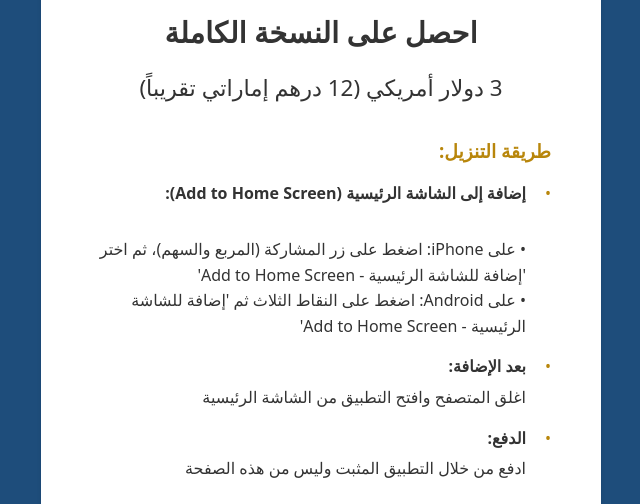
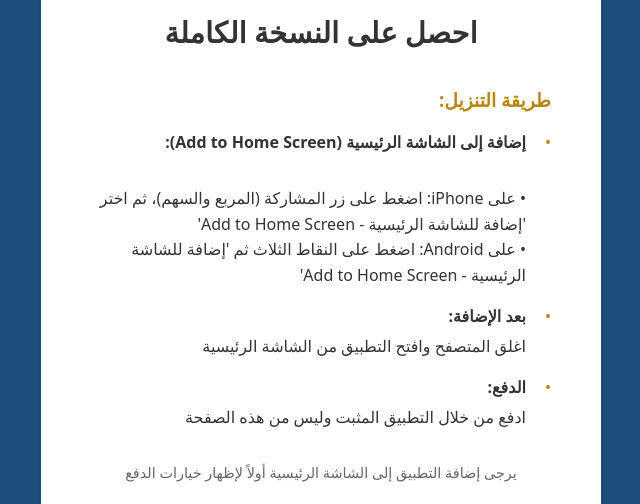
Before and after one commit to MariamThink/Gold-calculator-app, a website: page index.html in a window 1280 px wide. Shown: the part 207-711 px from the top of the page, without its empty margins (319-959 px from the left). Drawn offline with Linux system fonts and the light colour scheme.

Commit message:
Update landing page remove price text

```diff
--- a/index.html
+++ b/index.html
@@ -24,7 +24,6 @@
         <div class="payment-section">
             <h1>حاسبة الذهب</h1>
             <h2>احصل على النسخة الكاملة</h2>
-            <p class="price">3 دولار أمريكي (12 درهم إماراتي تقريباً)</p>
             <div class="installation-guide">
                 <h3>طريقة التنزيل:</h3>
                 <ul>
```
